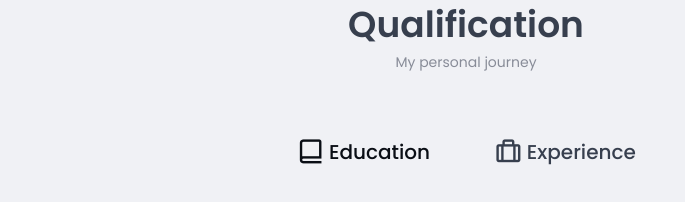
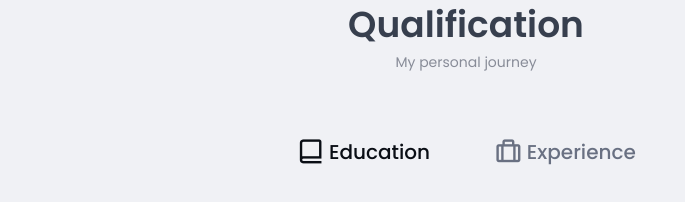
Before and after one commit to SoufianeJm/Whoami, a React (Create React App) app: page / in a window 1280 px wide. Shown: the part 2020-2222 px from the top of the page, without its empty margins (174-859 px from the left). Built offline with nearby package versions, Linux system fonts and the light colour scheme.

Commit message:
tiny style changes

```diff
--- a/src/components/qualification/qualification.css
+++ b/src/components/qualification/qualification.css
@@ -12,13 +12,15 @@
 .qualification__button {
     font-size: var(--h3-font-size);
     font-weight: var(--font-medium);
-    color: var(--title-color);
+    color: var(--text-color);
     margin: 0 var(--mb-2);
     cursor: pointer;
+    opacity: 0.8;
 }
 
 .qualification__button:hover {
     color: var(--title-color-dark);
+    opacity: 1;
 }
 
 .qualification__icon {
@@ -29,6 +31,7 @@
 
 .qualification__active {
     color: var(--title-color-dark);
+    opacity: 1;
 }
 
 .qualification__sections {
```
